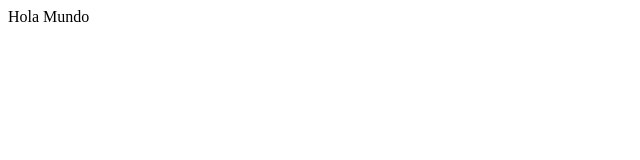
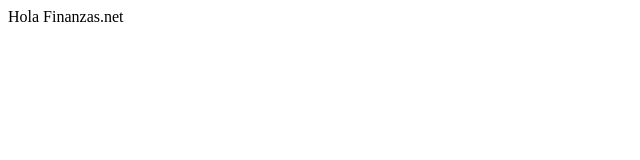
Before and after one commit to devracos/wappllet-front, a Next.js app: page / in a window 1280 px wide. Shown: the top 160 px of the page, without its empty margins (0-640 px from the left). Built offline with nearby package versions, Linux system fonts and the light colour scheme.

Commit message:
wip: update next config

```diff
--- a/next.config.js
+++ b/next.config.js
@@ -2,12 +2,6 @@
 const nextConfig = {
 	reactStrictMode: true,
 	typescript: { ignoreBuildErrors: true },
-	images: {
-		remotePatterns: [
-			{ protocol: 'https', hostname: 'i.scdn.co' },
-			{ protocol: 'https', hostname: 'images.ctfassets.net' },
-		],
-	},
 };
 
 module.exports = nextConfig;
--- a/src/pages/index.tsx
+++ b/src/pages/index.tsx
@@ -2,7 +2,7 @@ import React from 'react'
 
 const index = () => {
 	return (
-		<div>Hola Mundo</div>
+		<div>Hola Finanzas.net</div>
 	)
 }
 
```
